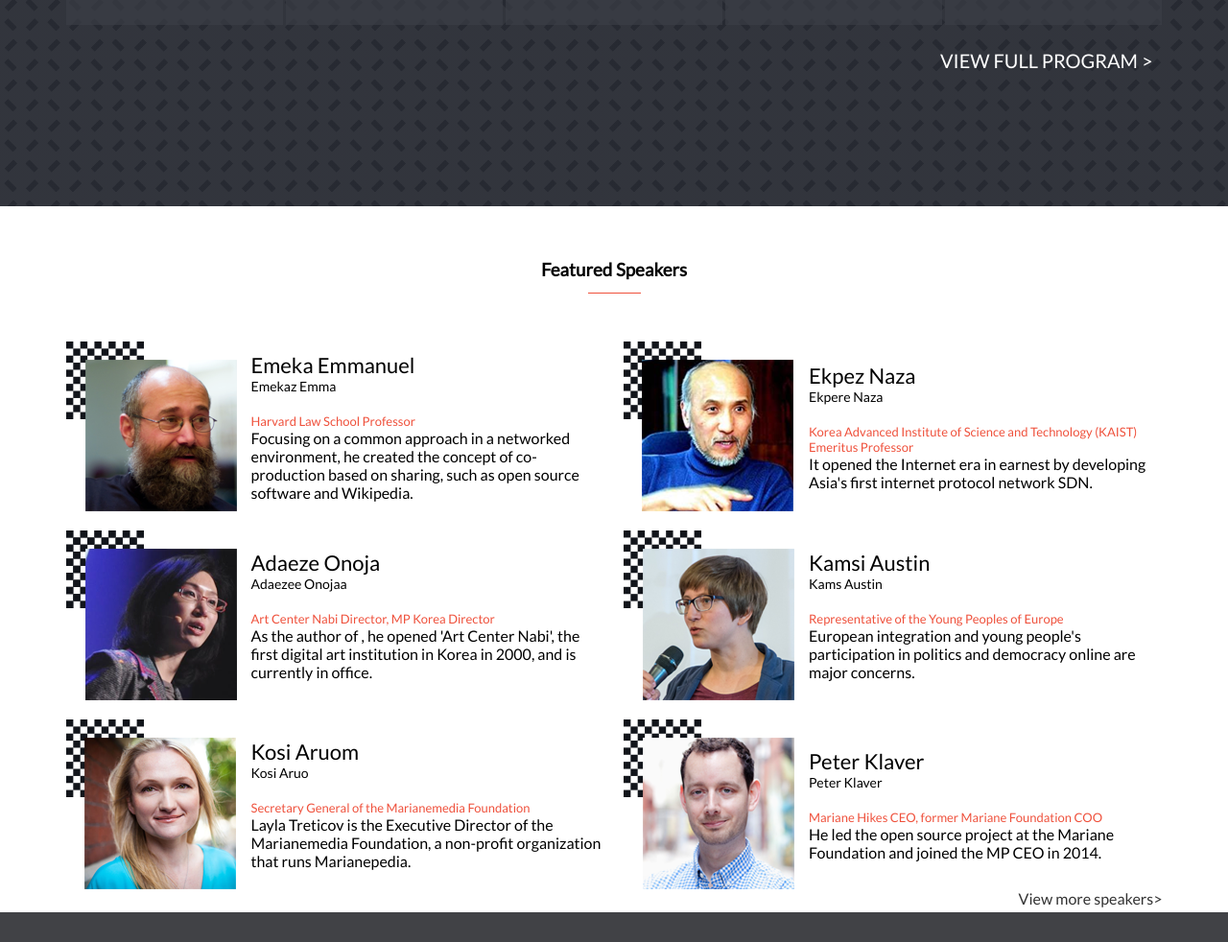
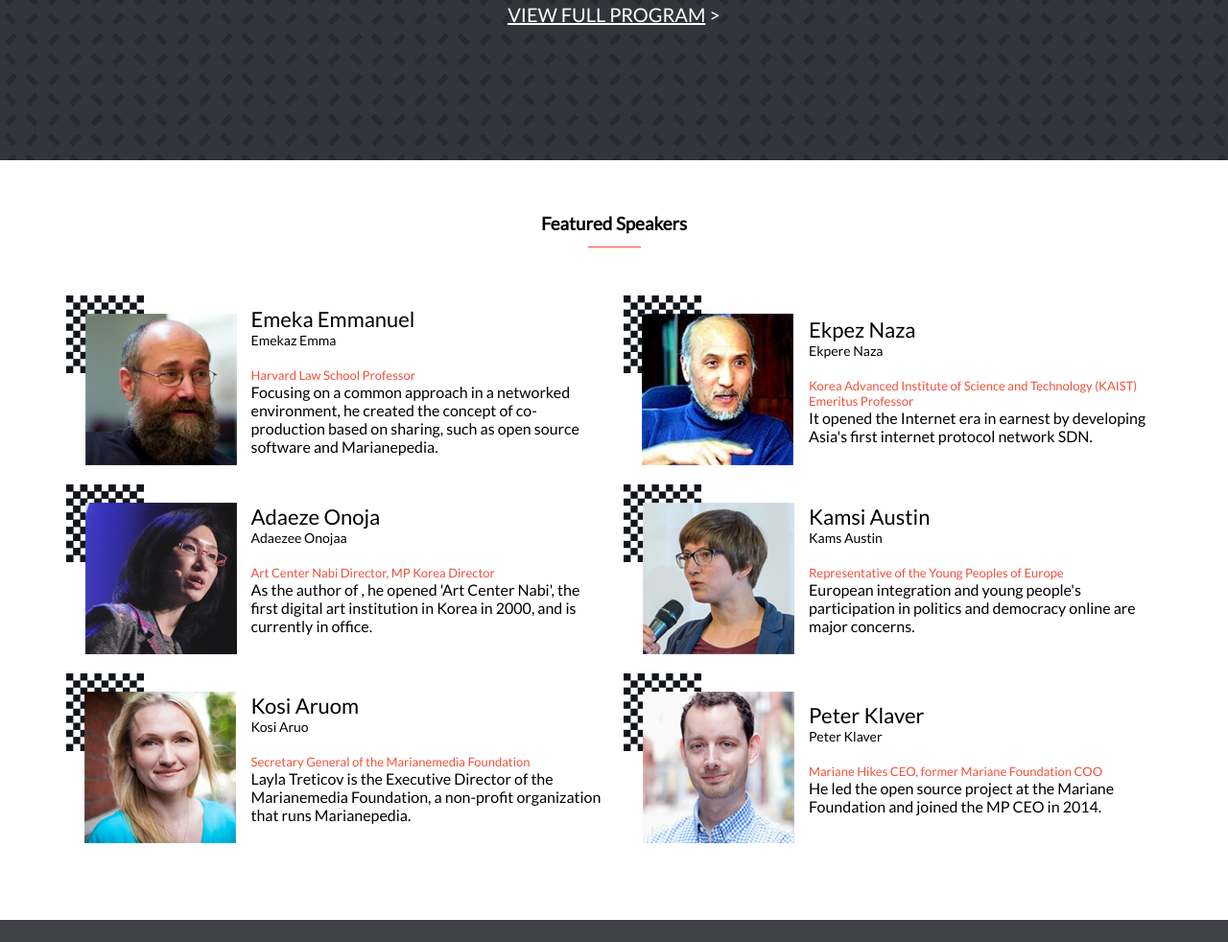
Before and after one commit to EmekaEmmanuel/capstone_1, a website: page index.html in a window 1280 px wide. Shown: the part 1070-2052 px from the top of the page at 96% size. Drawn offline with Linux system fonts and the light colour scheme.

Commit message:
Fix linter errors in index.css

```diff
--- a/css/index.css
+++ b/css/index.css
@@ -15,7 +15,7 @@
 }
 
 .index_header {
-  background: transparent
+  background: transparent;
 }
 
 .nav1_color1 {
@@ -267,8 +267,14 @@
 
 .program_section figure {
   display: flex;
-  justify-content: end;
+  justify-content: center;
   padding: 15px 10px 60px 10px;
+  color: #fff;
+  font-size: 12px;
+  font-weight: 400;
+}
+
+.view_full {
   color: #fff;
   font-size: 12px;
   font-weight: 400;
@@ -277,7 +283,7 @@
 .speaker_section {
   display: flex;
   flex-direction: column;
-  padding: 5px;
+  padding: 5px 5px 60px 5px;
 }
 
 .speaker_mobile_figure {
@@ -309,16 +315,6 @@
   display: flex;
   flex-direction: column;
   gap: 20px;
-}
-
-.speaker_section .more_speakers {
-  width: 90%;
-  margin: auto;
-  display: flex;
-  justify-content: end;
-  font-size: 16px;
-  font-weight: 400;
-  color: #333;
 }
 
 .speakers_article_mobile p {
@@ -630,10 +626,16 @@
 
   .program_section figure {
     display: flex;
-    justify-content: end;
+    justify-content: center;
     width: 98%;
     margin: auto;
     padding: 15px 10px 60px 10px;
+    color: #fff;
+    font-size: 12px;
+    font-weight: 400;
+  }
+
+  .view_full {
     color: #fff;
     font-size: 12px;
     font-weight: 400;
@@ -1048,9 +1050,15 @@
 
   .program_section figure {
     display: flex;
-    justify-content: end;
+    justify-content: center;
     width: 90%;
     margin: auto;
+    color: #fff;
+    font-size: 20px;
+    font-weight: 400;
+  }
+
+  .view_full {
     color: #fff;
     font-size: 20px;
     font-weight: 400;
@@ -1067,7 +1075,7 @@
   .speaker_section {
     display: flex;
     flex-direction: column;
-    padding: 5px;
+    padding: 5px 5px 80px 5px;
   }
 
   .speaker_section_header {
@@ -1109,16 +1117,6 @@
     display: grid;
     grid-template-columns: repeat(2, 1fr);
     gap: 20px;
-  }
-
-  .speaker_section .more_speakers {
-    width: 90%;
-    margin: auto;
-    display: flex;
-    justify-content: end;
-    font-size: 16px;
-    font-weight: 400;
-    color: #333;
   }
 
   .speakers_article_mobile p {
@@ -1297,6 +1295,10 @@
     width: 482px;
     height: 262px;
   }
+
+  .hide_h2 {
+    display: none;
+  }
 }
 
 @media only screen and (min-width: 1440px) {
@@ -1429,9 +1431,15 @@
 
   .program_section figure {
     display: flex;
-    justify-content: end;
+    justify-content: center;
     width: 80%;
     margin: auto;
+    color: #fff;
+    font-size: 22px;
+    font-weight: 400;
+  }
+
+  .view_full {
     color: #fff;
     font-size: 22px;
     font-weight: 400;
--- a/index.html
+++ b/index.html
@@ -34,7 +34,7 @@
                 </li>
 
                 <li class="font1_index">
-                    <a class="textdecoration_none nav1_color1" href="#"> Logout</a"./index.html">
+                    <a class="textdecoration_none nav1_color1" href="#"> Logout</a>
                 </li>
             </ul>
 
@@ -42,13 +42,9 @@
 
         <nav class="nav1">
 
-            <figure class="nav1_figure1">
+            <li class="nav1_figure1 list_none">
                 <img class="hamburger_img" src="../img/mobile_menu.png" alt="hamburger_image">
-            </figure>
-
-            <figure class="nav1_figure2">
-                <a href="#"></a>
-            </figure>
+            </li>
 
         </nav>
 
@@ -114,7 +110,7 @@
 
         <div class="bannersection_div">
             <article class="bannersection_article">
-                <h2>"Hello, Marianers!" </h2>
+                <h2 class="hide_h2">"Hello, Marianers!" </h2>
                 <h1>MARIAN PILGRIMS GLOBAL SUMMIT 2023</h1>
             </article>
 
@@ -168,7 +164,7 @@
         </div>
 
         <figure>
-            <span>VIEW FULL PROGRAM <span>&#62;</span> </span>
+            <span><a class="view_full" href="#">VIEW FULL PROGRAM</a> <span>&#62;</span> </span>
 
         </figure>
     </section>
@@ -181,10 +177,6 @@
         </div>
 
         <div class="speakers_article_box">
-        </div>
-
-        <div class="more_speakers">
-            <span>View more speakers<span>&#62;</span> </span>
         </div>
 
     </section>
--- a/javascriptfile/index.js
+++ b/javascriptfile/index.js
@@ -24,7 +24,7 @@ const speakersData = [
     name: 'Emeka Emmanuel',
     translatedName: 'Emekaz Emma',
     institution: 'Harvard Law School Professor',
-    description: 'Focusing on a common approach in a networked environment, he created the concept of co-production based on sharing, such as open source software and Wikipedia.',
+    description: 'Focusing on a common approach in a networked environment, he created the concept of co-production based on sharing, such as open source software and Marianepedia.',
     image: '../img/speaker_01.png',
     source: '(Main publications: Wealth of Networks Penguin and Levidon)',
   },
```
Also changed, not shown: about.html (+6 -14 lines), README.md.
